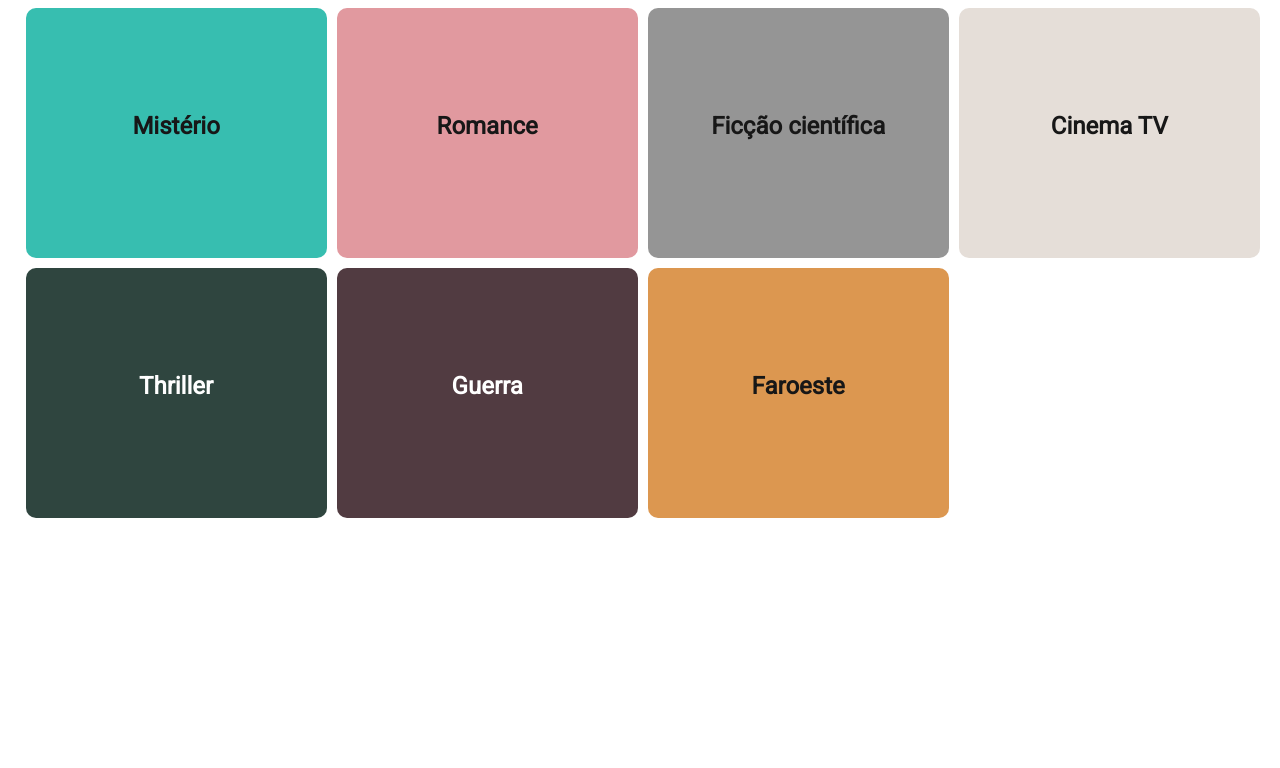
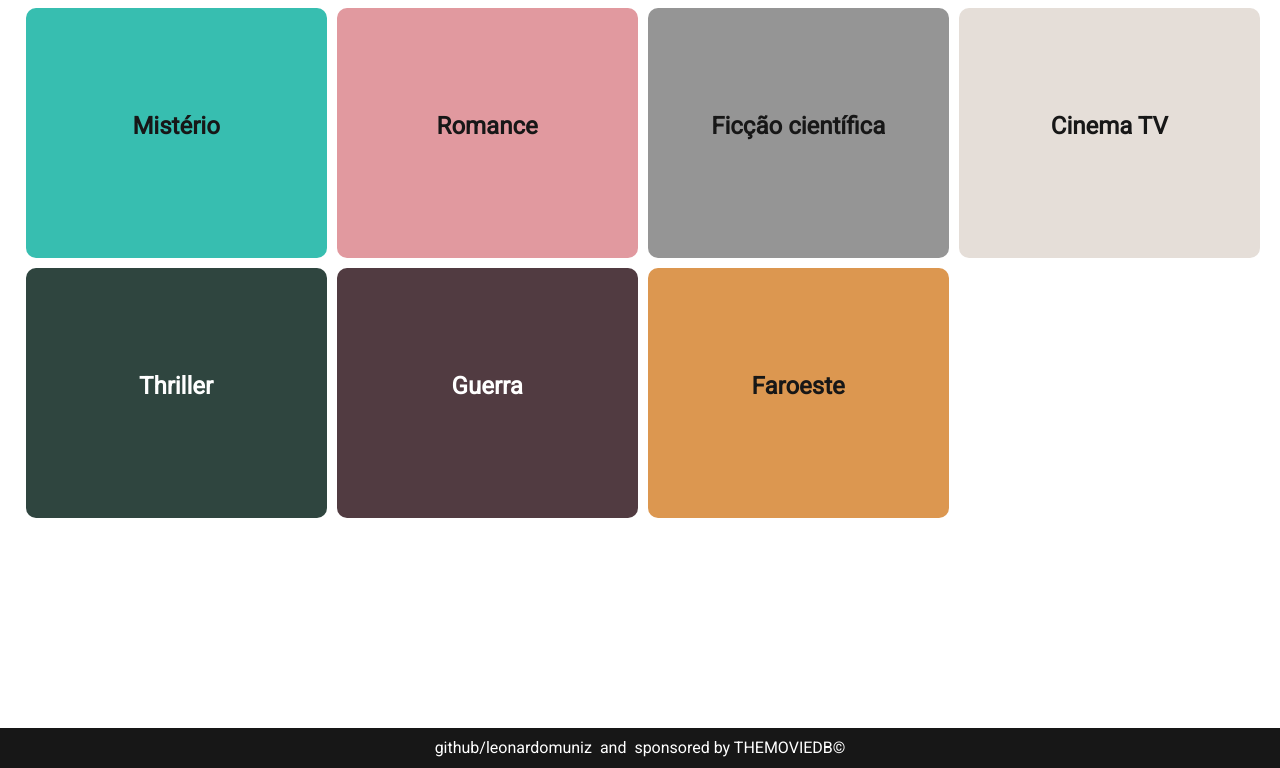
Before and after one commit to leonardomuniz/o-que-tem-pra-ver, a React (Create React App) app: page /genres in a window 1280 px wide. Shown: the part 970-1738 px from the top of the page. Before the commit the page ends 1498 px from the top, so only its background shows below. Built offline with nearby package versions, Linux system fonts and the light colour scheme.

Commit message:
adding footer

```diff
--- /dev/null
+++ b/src/components/Footer.tsx
@@ -0,0 +1,28 @@
+import React from 'react';
+import { Box, Flex, Center, Link } from "@chakra-ui/react";
+
+
+export default function Footer() {
+    return (
+        <>
+        <Box h='200'/>
+            <Flex bg='#171717' color='white' h='10' align="center" justify='center'>
+                <Center>
+
+                    <Box>
+                        <Link href="https://github.com/leonardomuniz" style={{ textAlign: 'center' }}>
+                            github/leonardomuniz
+                        </Link>
+                    </Box>
+                    &nbsp;&nbsp;and&nbsp;&nbsp;
+                    <Box>
+                        <Link href="https://www.themoviedb.org/" style={{ textAlign: 'center' }}>
+                            sponsored by THEMOVIEDB©
+                        </Link>
+                    </Box>
+                </Center>
+            </Flex>
+        </>
+    )
+
+}
--- a/src/pages/MovieList.tsx
+++ b/src/pages/MovieList.tsx
@@ -4,6 +4,7 @@ import { useParams } from "react-router-dom";
 
 import NavBarComponent from '../components/NavBarComponent';
 import Film from '../components/Film';
+import Footer from '../components/Footer';
 import { Movies } from '../helpers/Interfaces';
 import { api, key } from '../services/api';
 
@@ -43,6 +44,7 @@ export default function MovieList() {
                     />
                 ))}
             </Flex>
+            <Footer />
         </>
     )
 }
--- a/src/pages/genreList.tsx
+++ b/src/pages/genreList.tsx
@@ -3,6 +3,7 @@ import { Center, Text, Flex } from "@chakra-ui/react";
 
 import NavBarComponent from '../components/NavBarComponent';
 import Genre from '../components/Genre';
+import Footer from '../components/Footer';
 import { GenreNames } from '../helpers/GenreList'
 
 export default function GenreList() {
@@ -24,6 +25,7 @@ export default function GenreList() {
                     />
                 ))}
             </Flex>
+            <Footer />
         </>
     )
 }
--- a/src/pages/home.tsx
+++ b/src/pages/home.tsx
@@ -4,6 +4,7 @@ import { Button, Grid, GridItem, Flex, Spinner } from "@chakra-ui/react";
 
 import NavBarComponent from '../components/NavBarComponent';
 import Film from '../components/Film';
+import Footer from '../components/Footer';
 import { api, key, imgUrl } from '../services/api';
 import { Movies, Movie } from '../helpers/Interfaces';
 import { InfoIcon } from '@chakra-ui/icons'
@@ -77,6 +78,7 @@ export default function Home() {
                     />
                 ))}
             </Flex>
+            <Footer />
         </section >
     );
 }
--- a/src/pages/movie.tsx
+++ b/src/pages/movie.tsx
@@ -6,6 +6,7 @@ import { useBreakpointValue } from "@chakra-ui/react";
 
 import NavBarComponent from '../components/NavBarComponent';
 import Film from '../components/Film';
+import Footer from '../components/Footer';
 import { Movie, Movies, Genre } from '../helpers/Interfaces';
 import { api, key, imgUrl } from '../services/api';
 
@@ -148,7 +149,7 @@ export default function Films() {
                     />
                 ))}
             </Flex>
-
+            <Footer />
         </div>
     );
 }
--- a/src/pages/search.tsx
+++ b/src/pages/search.tsx
@@ -18,6 +18,7 @@ import { useForm, SubmitHandler } from "react-hook-form";
 import { Search2Icon } from '@chakra-ui/icons';
 
 import NavBarComponent from '../components/NavBarComponent';
+import Footer from '../components/Footer';
 import { SearchForm } from '../helpers/Interfaces';
 
 
@@ -118,6 +119,7 @@ export default function Search() {
                     </Center>
                 </Container>
             </form>
+            <Footer />
         </div>
     );
 }
```
